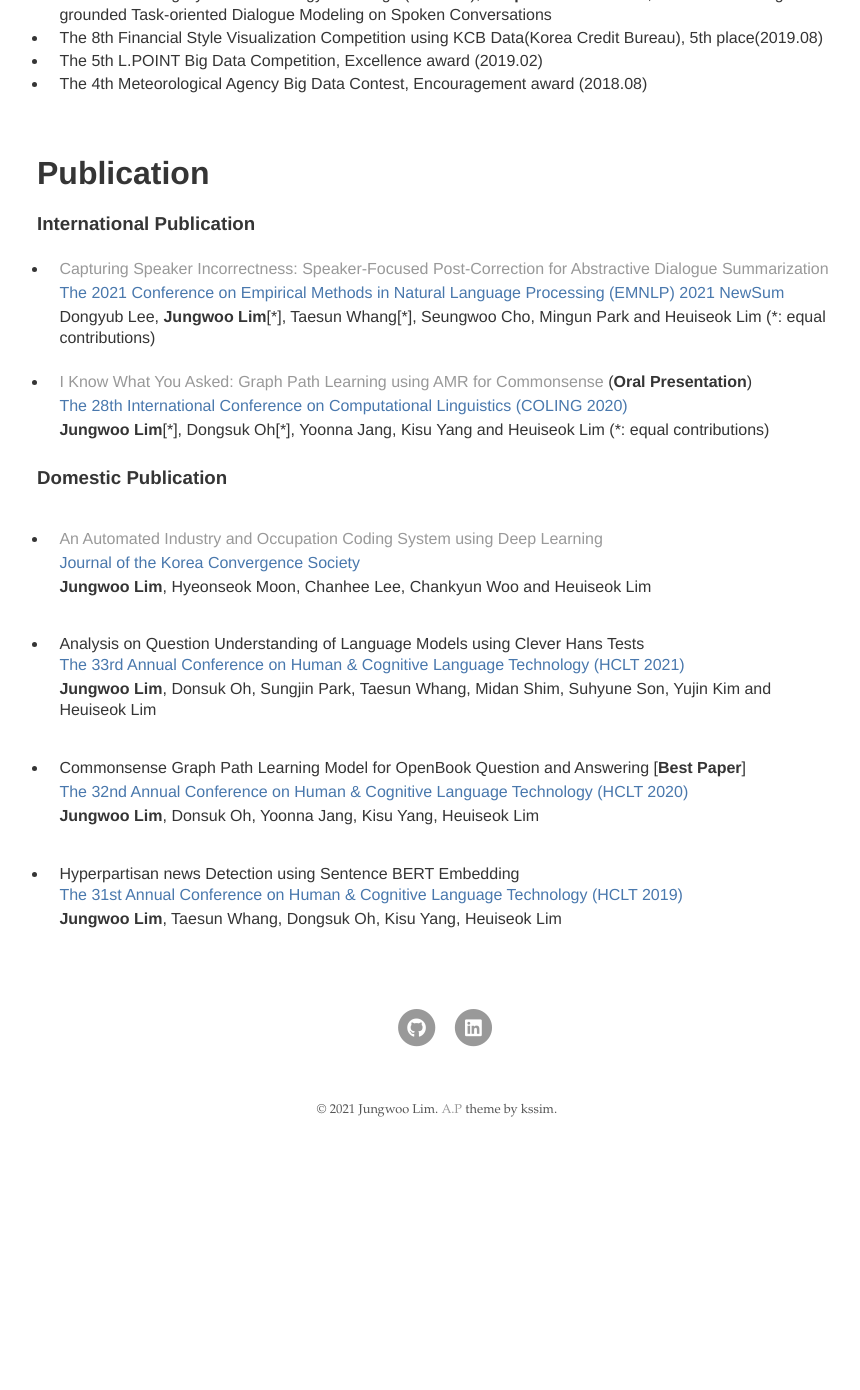
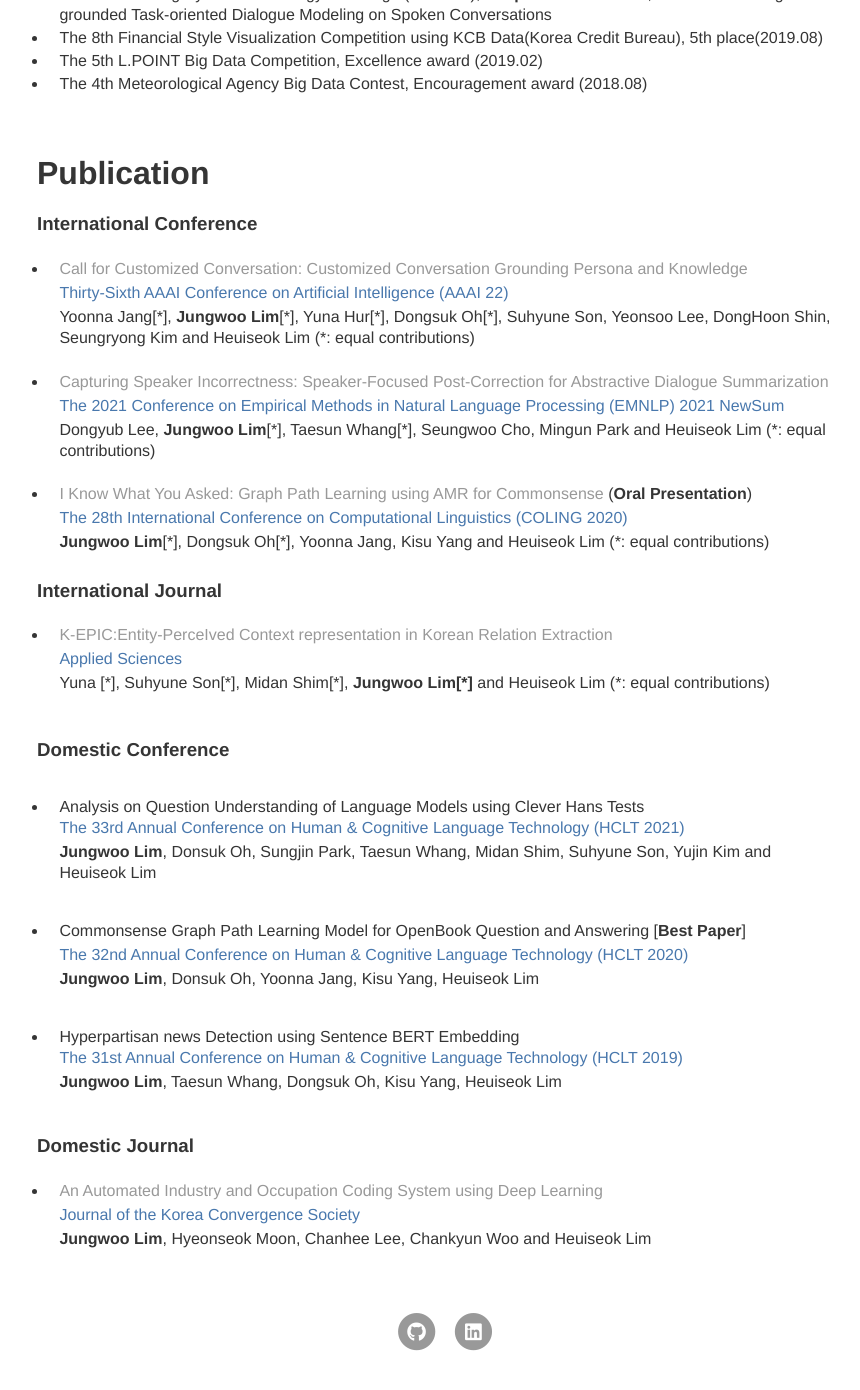
Before and after one commit to dlawjddn803/dlawjddn803.github.io, a Jekyll site: the page built from index.md, in a window 1280 px wide and 1400 px high, scrolled down 1069 px. Shown: the top 1390 px of the window, without its empty margins (203-1063 px from the left). Built offline with Jekyll 4.4.1, drawn with Linux system fonts in a browser that asks for light colours; our own code applies the rules of GitHub Pages for plain Markdown files; before the commit the page ends 2222 px from its top, so only the background shows below that.

Commit message:
config  changed

```diff
--- a/index.md
+++ b/index.md
@@ -41,7 +41,11 @@
 
 # Publication
 
-### International Publication
+### International Conference
+* [Call for Customized Conversation: Customized Conversation Grounding Persona and Knowledge]() <br/>
+<span style="color:rgb(73, 120, 173)"> Thirty-Sixth AAAI Conference on Artificial Intelligence (AAAI 22) </span> <br/>
+Yoonna Jang[\*], **Jungwoo Lim**[\*], Yuna Hur[\*], Dongsuk Oh[\*], Suhyune Son, Yeonsoo Lee, DongHoon Shin, Seungryong Kim and Heuiseok Lim (*: equal contributions)
+<br/>
 * [Capturing Speaker Incorrectness: Speaker-Focused Post-Correction for Abstractive Dialogue Summarization](https://aclanthology.org/2021.newsum-1.8.pdf) <br/>
 <span style="color:rgb(73, 120, 173)"> The 2021 Conference on Empirical Methods in Natural Language Processing (EMNLP) 2021 NewSum </span> <br/>
 Dongyub Lee, **Jungwoo Lim**[\*], Taesun Whang[\*], Seungwoo Cho, Mingun Park and Heuiseok Lim (*: equal contributions)
@@ -50,11 +54,14 @@
 <span style="color:rgb(73, 120, 173)"> The 28th International Conference on Computational Linguistics (COLING 2020) </span>  <br/>
 **Jungwoo Lim**[\*], Dongsuk Oh[\*], Yoonna Jang, Kisu Yang and Heuiseok Lim (*: equal contributions)
 
-### Domestic Publication
-* [An Automated Industry and Occupation Coding System using Deep Learning](https://www.koreascience.or.kr/article/JAKO202113759910436.pdf) <br/>
-<span style="color:rgb(73, 120, 173)"> Journal of the Korea Convergence Society </span> <br/>
-**Jungwoo Lim**, Hyeonseok Moon, Chanhee Lee, Chankyun Woo and Heuiseok Lim
+### International Journal
+* [K-EPIC:Entity-PerceIved Context representation in Korean Relation Extraction]() <br/>
+<span style="color:rgb(73, 120, 173)"> Applied Sciences </span> <br/>
+Yuna [\*], Suhyune Son[\*], Midan Shim[\*], **Jungwoo Lim[\*]** and Heuiseok Lim (*: equal contributions)
+<br/>
 
+
+### Domestic Conference
 * Analysis on Question Understanding of Language Models using Clever Hans Tests <br/>
 <span style="color:rgb(73, 120, 173)"> The 33rd Annual Conference on Human & Cognitive Language Technology (HCLT 2021) </span> <br/>
 **Jungwoo Lim**, Donsuk Oh, Sungjin Park, Taesun Whang, Midan Shim, Suhyune Son, Yujin Kim and Heuiseok Lim <br/>
@@ -66,3 +73,8 @@
 * Hyperpartisan news Detection using Sentence BERT Embedding <br/>
 <span style="color:rgb(73, 120, 173)"> The 31st Annual Conference on Human & Cognitive Language Technology (HCLT 2019) </span> <br/>
 **Jungwoo Lim**, Taesun Whang, Dongsuk Oh, Kisu Yang, Heuiseok Lim
+
+### Domestic Journal
+* [An Automated Industry and Occupation Coding System using Deep Learning](https://www.koreascience.or.kr/article/JAKO202113759910436.pdf) <br/>
+<span style="color:rgb(73, 120, 173)"> Journal of the Korea Convergence Society </span> <br/>
+**Jungwoo Lim**, Hyeonseok Moon, Chanhee Lee, Chankyun Woo and Heuiseok Lim
```
